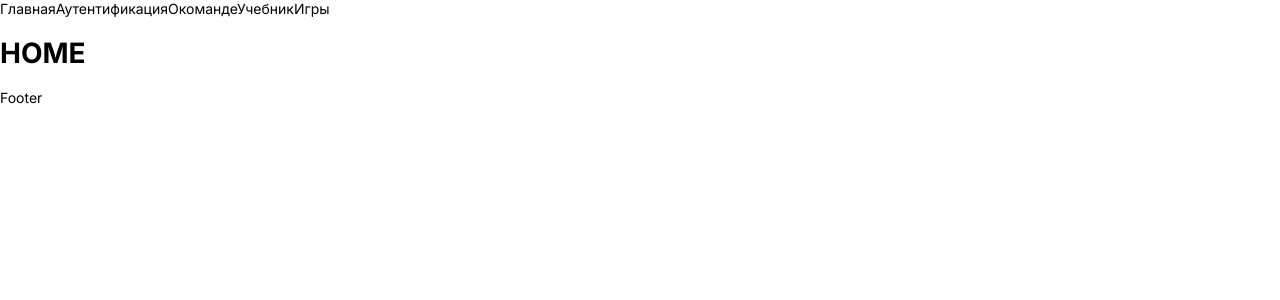
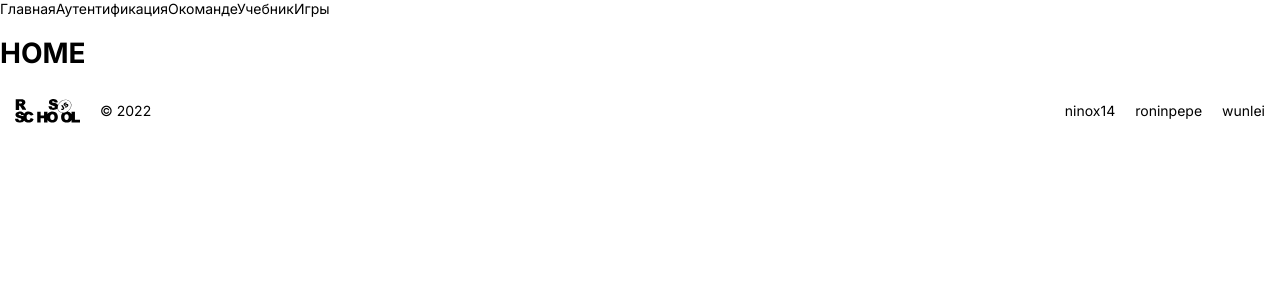
Before and after one commit to ninox14/rs-lang, a React (Create React App) app: page / in a window 1280 px wide. Shown: the top 300 px of the page. Built offline with nearby package versions, Linux system fonts and the light colour scheme.

Commit message:
feat: add footer component

```diff
--- /dev/null
+++ b/src/components/Footer/Footer.scss
@@ -0,0 +1,28 @@
+.footer {
+  max-width: 100%;
+  display: flex;
+  padding: 10px 15px;
+  justify-content: space-between;
+  flex-wrap: wrap;
+  align-items: center;
+
+  @media all and (max-width: 460px) {
+    flex-direction: column;
+    row-gap: 30px;
+  }
+}
+
+.footer__logo-wrapper,
+.footer__links-wrapper {
+  display: flex;
+  align-items: center;
+  column-gap: 20px;
+}
+
+.footer__logo {
+  display: inline-block;
+  width: 65px;
+  height: 24px;
+  background-image: url(../../assets/icons/rs-school-logo.svg);
+  background-size: contain;
+}
--- a/src/components/Footer/Footer.tsx
+++ b/src/components/Footer/Footer.tsx
@@ -1,3 +1,22 @@
 import { FC } from 'react';
+import './Footer.scss';
 
-export const Footer: FC = () => <footer>Footer</footer>;
+export const Footer: FC = () => (
+  <footer className="footer">
+    <div className="footer__logo-wrapper">
+      <a href="https://rs.school/js/" className="footer__logo"></a>
+      <span className="footer__year">© 2022</span>
+    </div>
+    <div className="footer__links-wrapper">
+      <a href="https://github.com/ninox14" className="footer__link">
+        ninox14
+      </a>
+      <a href="https://github.com/roninpepe" className="footer__link">
+        roninpepe
+      </a>
+      <a href="https://github.com/wunlei" className="footer__link">
+        wunlei
+      </a>
+    </div>
+  </footer>
+);
```
